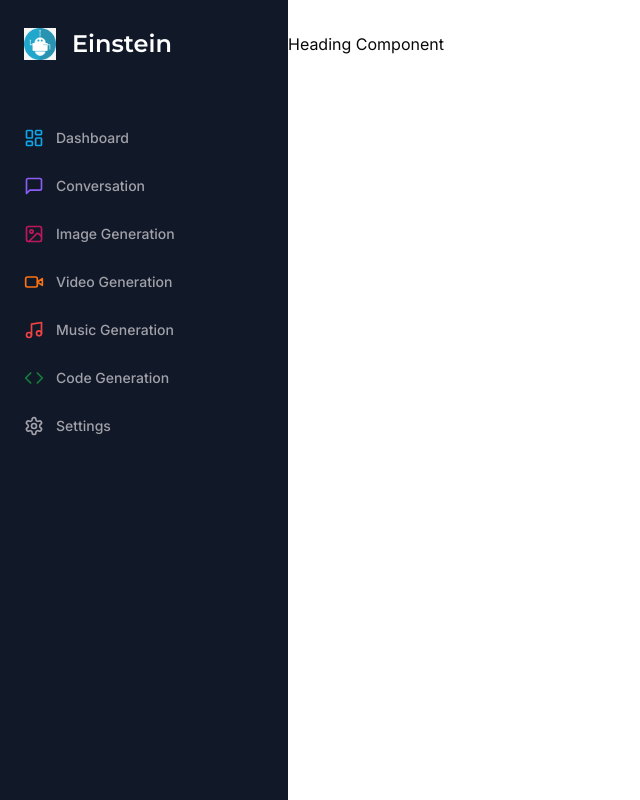
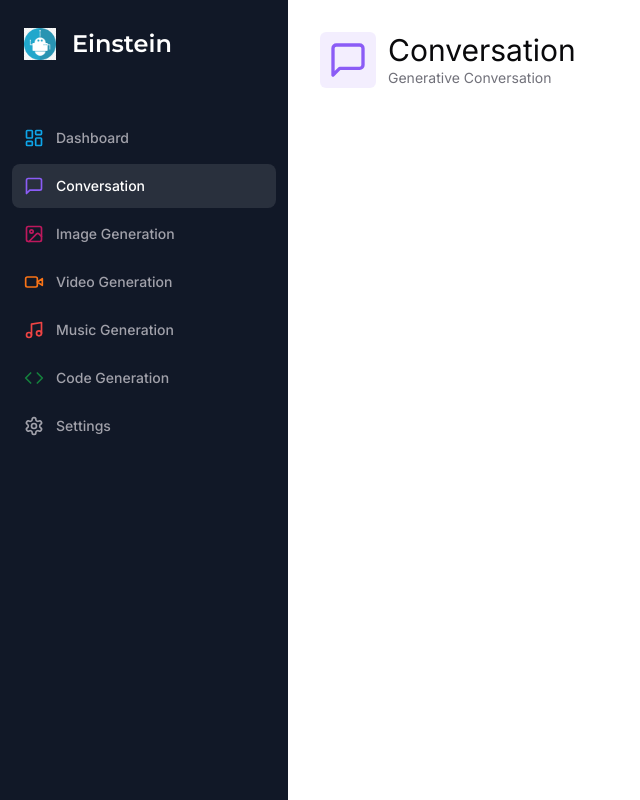
Before and after one commit to karman103/first_fullstack, a Next.js app: page /conversation in a window 1280 px wide. Shown: the whole page, without its empty margins (0-640 px from the left). Built offline with nearby package versions, Linux system fonts and the light colour scheme.

Commit message:
fixed minor bug of coveration route instead of conversation

```diff
--- a/components/heading.tsx
+++ b/components/heading.tsx
@@ -1,3 +1,4 @@
+import { cn } from "@/lib/utils";
 import { LucideIcon } from "lucide-react";
 
 interface HeadingProps {
@@ -11,13 +12,26 @@
 export const Heading =({
     title,
     description,
-    icon,
+    icon:Icon,
     iconColor,
     bgColor
 }: HeadingProps) => {
     return (
-        <div>
-            Heading Component
-        </div>
+        <>
+            <div className="px-4 lg:px-8 flex items-center gap-x-3 mb-8">
+                <div className={cn("p-2 w-fit rounded-md",bgColor)}>
+                    <Icon className={cn("w-10 h-10",iconColor)} />
+                </div>
+                <div>
+                    <h2 className="text-3xl font-blold">
+                        {title}
+                    </h2>
+                    <p className="text-sm text-muted-foreground">
+                        {description}
+                    </p>
+                </div>
+            </div>
+
+        </>
     )
 }
--- a/components/sidebar.tsx
+++ b/components/sidebar.tsx
@@ -31,7 +31,7 @@
     {
         label:"Conversation",
         icon: MessageSquare,
-        href:"/converation",
+        href:"/conversation",
         color: "text-violet-500"
     },
     {
```
